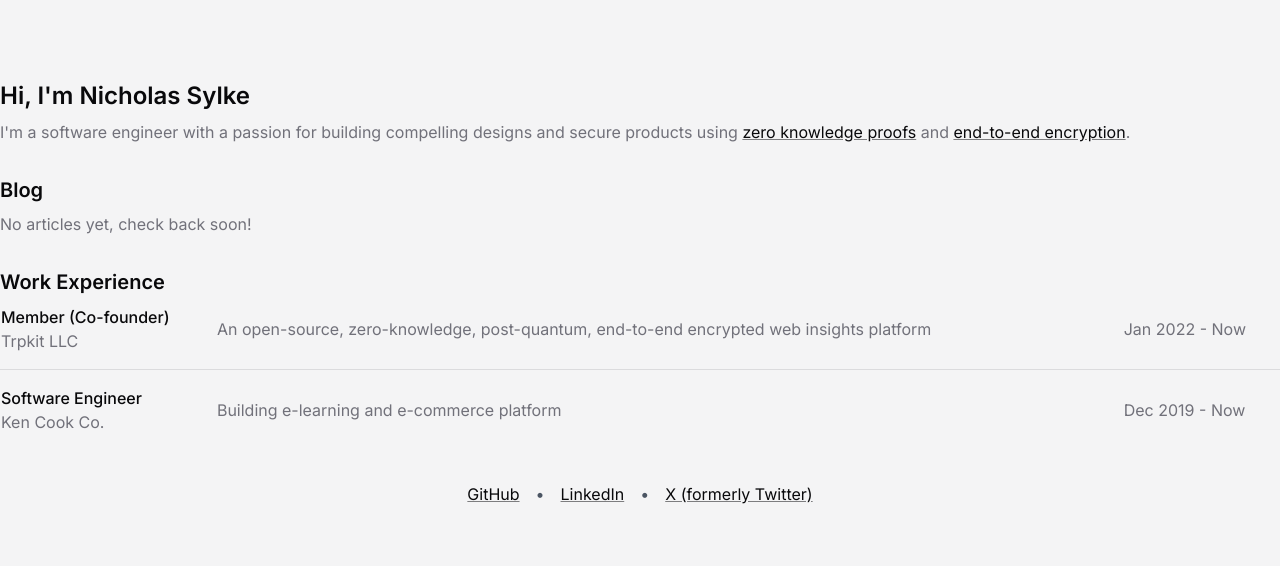
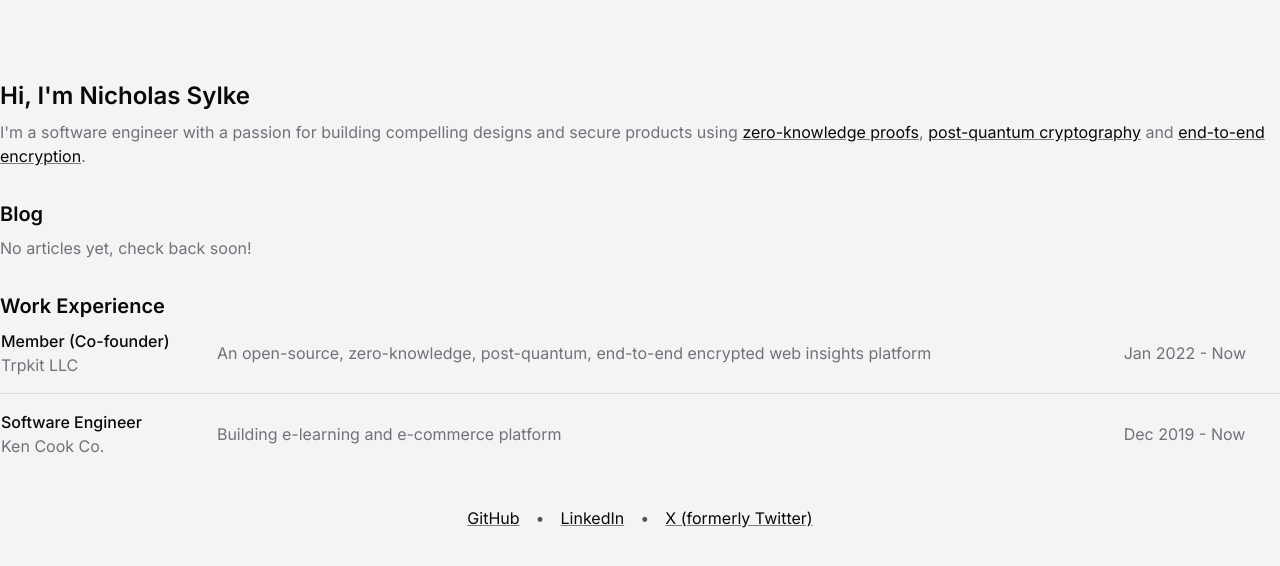
Before and after one commit to nsylke/nsylke.com, a Next.js app: page / in a window 1280 px wide. Shown: the top 566 px of the page. Built offline with nearby package versions, Linux system fonts and the light colour scheme.

Commit message:
chore: update description

```diff
--- a/src/app/page.tsx
+++ b/src/app/page.tsx
@@ -18,7 +18,15 @@ export default function Page() {
             href="https://en.wikipedia.org/wiki/Zero-knowledge_proof"
             rel="noreferrer"
           >
-            zero knowledge proofs
+            zero-knowledge proofs
+          </TextLink>
+          ,{" "}
+          <TextLink
+            target="_blank"
+            href="https://en.wikipedia.org/wiki/Post-quantum_cryptography"
+            rel="noreferrer"
+          >
+            post-quantum cryptography
           </TextLink>{" "}
           and{" "}
           <TextLink
```
